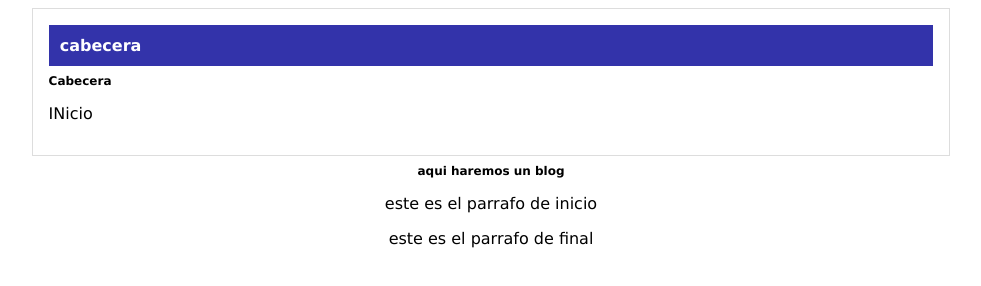
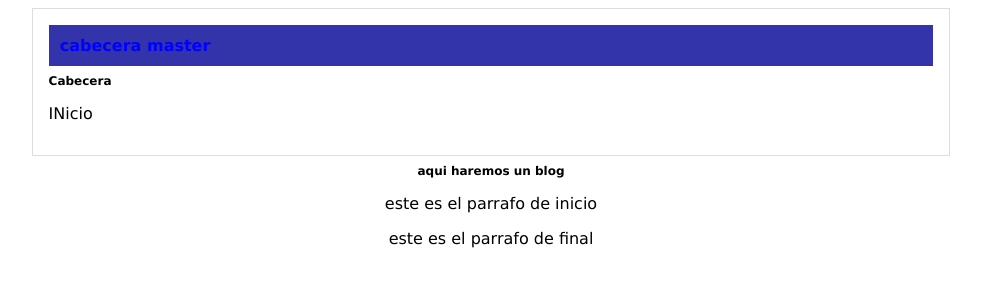
Before and after one commit to jreyes17715/platzi, a plain HTML site: page blogpost.html in a window 1280 px wide. Shown: the whole page, without its empty margins (149-1130 px from the left). Drawn offline with Linux system fonts and the light colour scheme.

Commit message:
cambios para mostrar errores en master

```diff
--- a/blogpost.html
+++ b/blogpost.html
@@ -5,7 +5,7 @@
     <body>
         <div id="container">
             <div id="cabecera">
-                cabecera
+                cabecera master
             </div>
             <div id="post">
                 <h1>Cabecera</h1>
--- a/css/style.css
+++ b/css/style.css
@@ -15,7 +15,7 @@
 
 #cabecera{
     background-color: #33a;
-    color:white;
+    color:blue;
     font-weight: bold;
     margin: 0;
     padding: 0.7rem;
```
